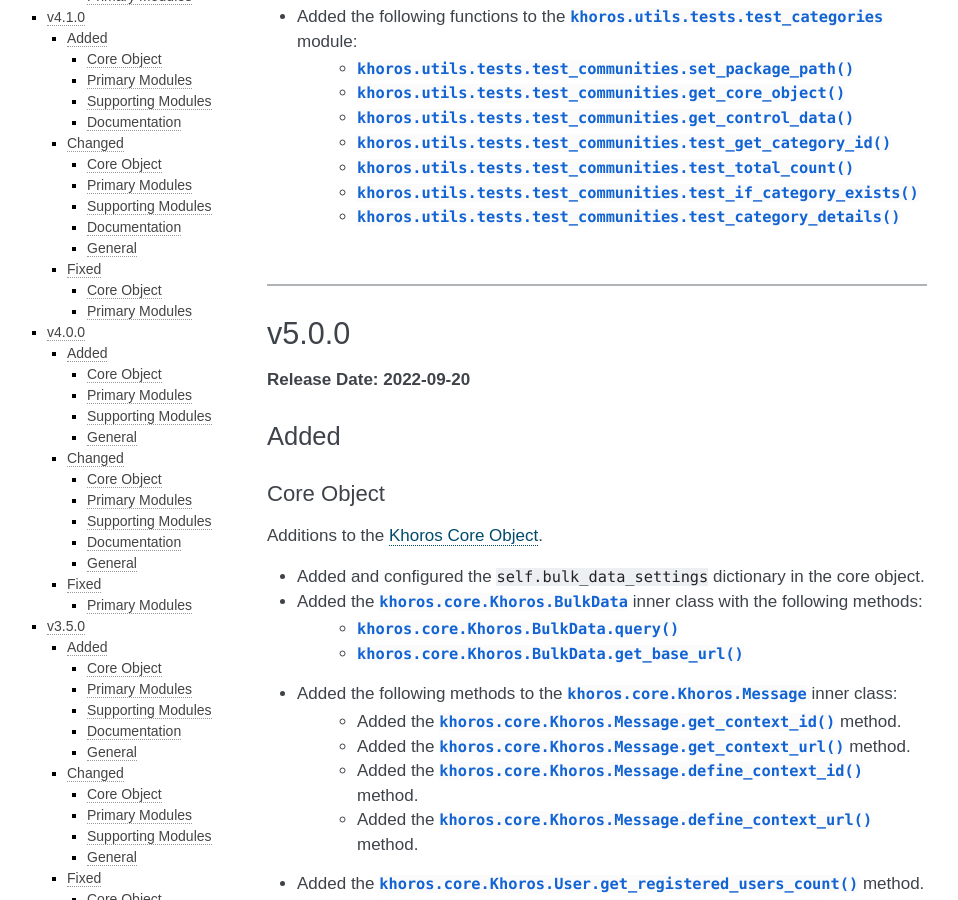
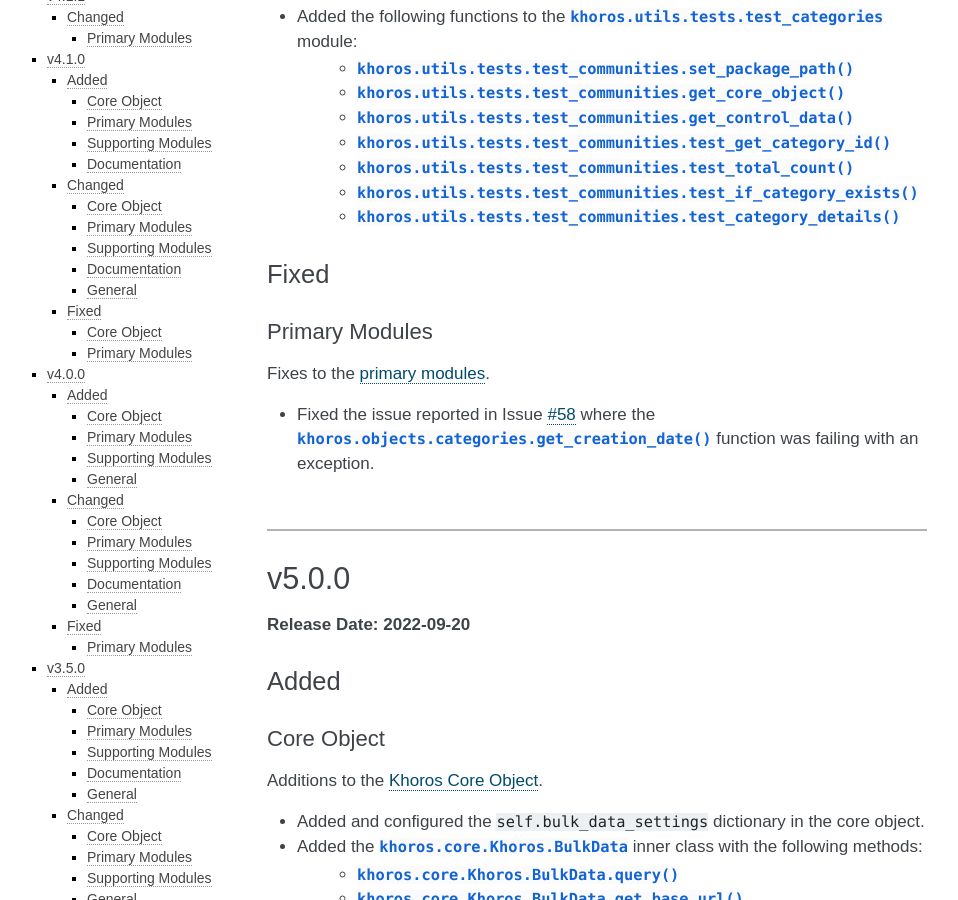
Before and after one commit to jeffshurtliff/khoros, a Sphinx documentation site: the page built from docs/changelog.rst, in a window 1280 px wide and 900 px high, scrolled down 1536 px. Shown: the whole window, without its empty margins (153-1111 px from the left). Built offline with Sphinx 7.4.7, drawn with Linux system fonts in a browser that asks for light colours.

Commit message:
Fixed issue #58

```diff
--- a/docs/changelog.rst
+++ b/docs/changelog.rst
@@ -64,6 +64,17 @@
     * :py:func:`khoros.utils.tests.test_communities.test_total_count`
     * :py:func:`khoros.utils.tests.test_communities.test_if_category_exists`
     * :py:func:`khoros.utils.tests.test_communities.test_category_details`
+
+Fixed
+=====
+
+Primary Modules
+---------------
+Fixes to the :doc:`primary modules <primary-modules>`.
+
+* Fixed the issue reported in Issue `#58 <https://github.com/jeffshurtliff/khoros/issues/58>`_
+  where the :py:func:`khoros.objects.categories.get_creation_date` function was failing with
+  an exception.
 
 |
 
```
Also changed, not shown: 1 other file.
